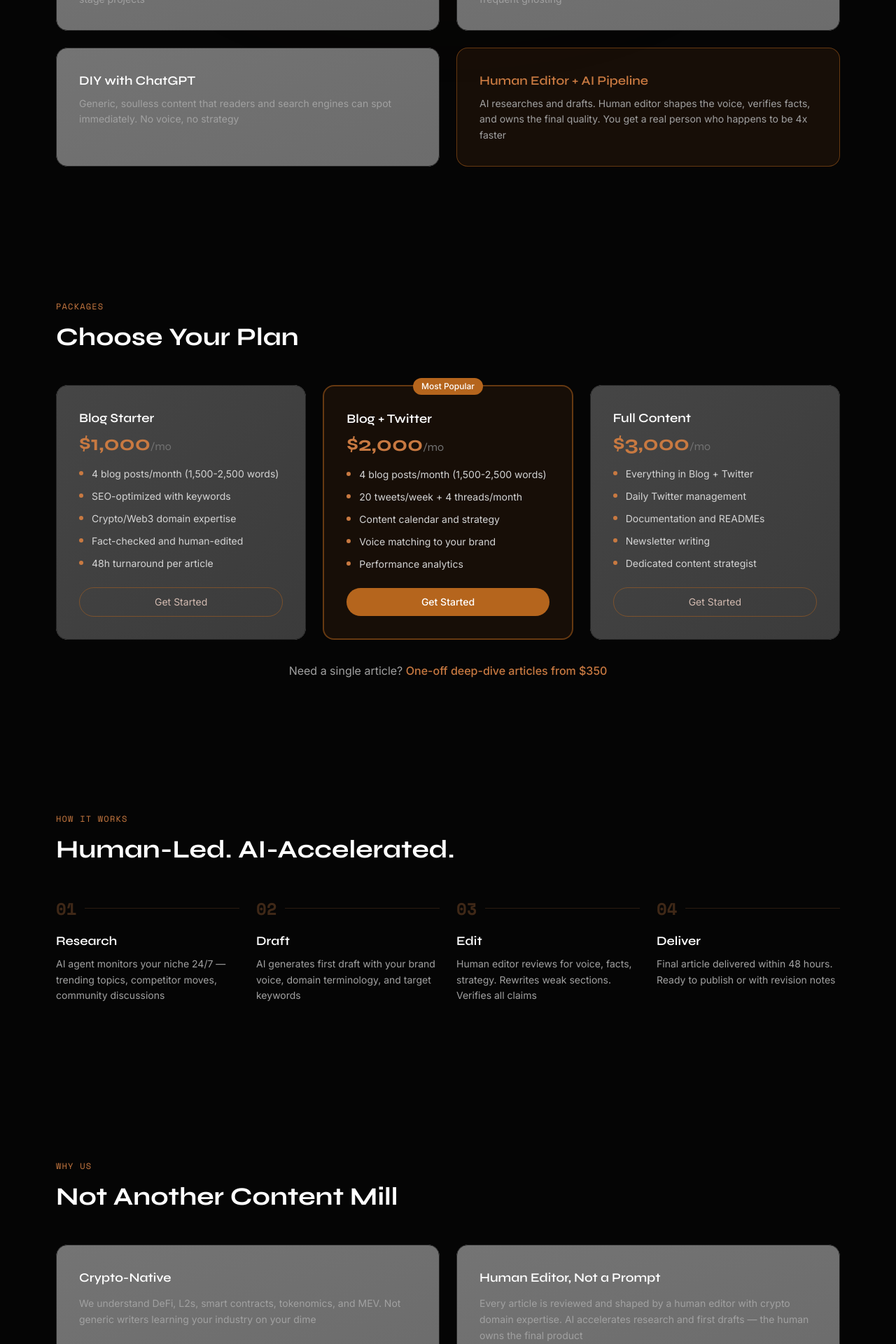
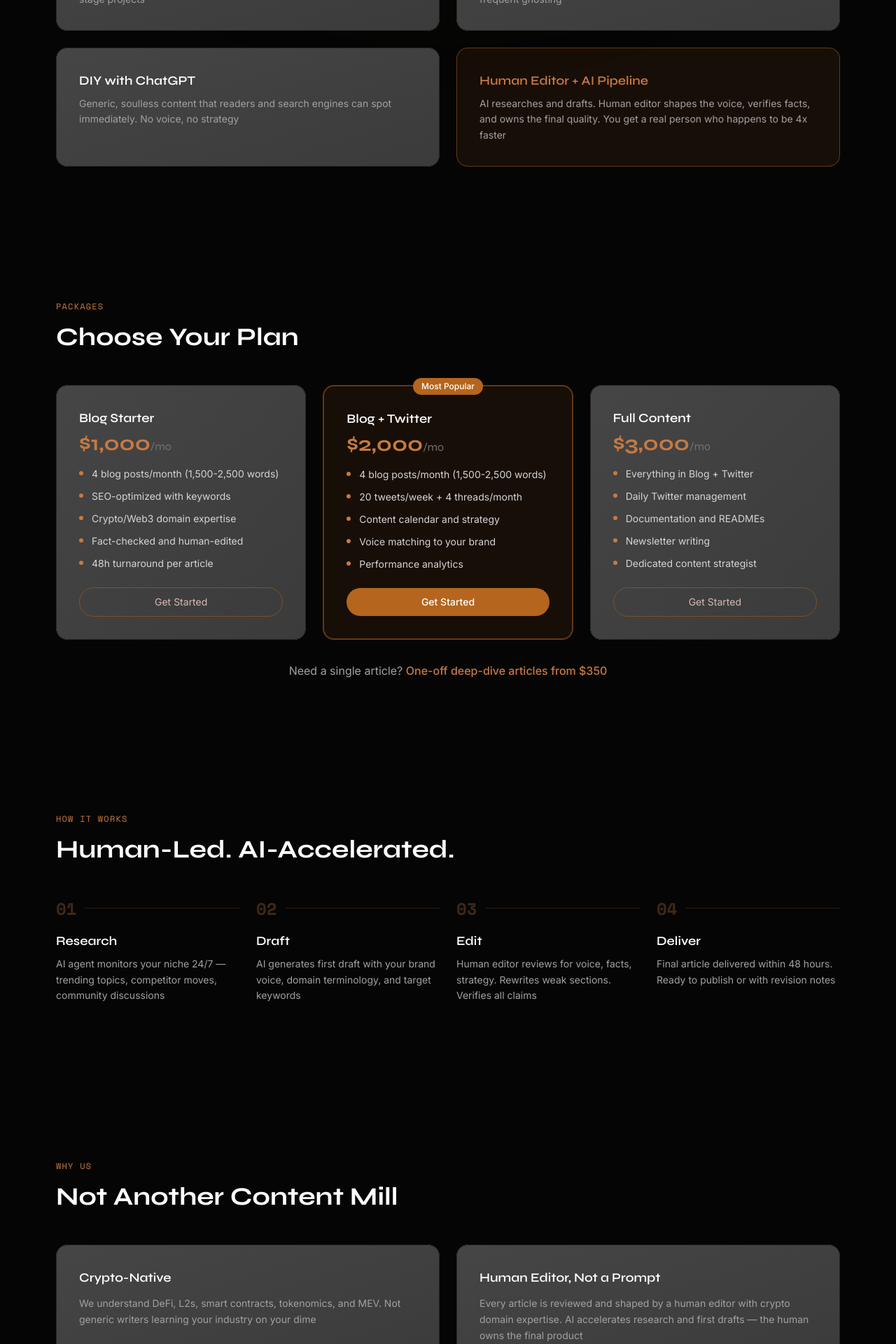
Before and after one commit to devacc8/VegaForge, a Next.js app: page /content-writing in a window 1280 px wide. Shown: the part 880-2800 px from the top of the page at 70% size. Built offline with nearby package versions, Linux system fonts and the light colour scheme.

Commit message:
fix: darken card backgrounds in dark mode for consistency

```diff
--- a/app/content-writing/page.tsx
+++ b/app/content-writing/page.tsx
@@ -107,7 +107,7 @@ export default function ContentWritingPage() {
                 highlight: true,
               },
             ].map((item) => (
-              <div key={item.title} className={`group relative border rounded-2xl p-6 md:p-8 transition-all duration-500 shadow-xs dark:shadow-none ${item.highlight ? 'bg-forge-600/5 dark:bg-forge-600/10 border-forge-500/50 dark:border-forge-600/50' : 'bg-white dark:bg-linear-to-br dark:from-neutral-900/60 dark:to-neutral-950/60 border-neutral-200 dark:border-neutral-800 hover:border-forge-500/50 dark:hover:border-forge-600/50'}`}>
+              <div key={item.title} className={`group relative border rounded-2xl p-6 md:p-8 transition-all duration-500 shadow-xs dark:shadow-none ${item.highlight ? 'bg-forge-600/5 dark:bg-forge-600/10 border-forge-500/50 dark:border-forge-600/50' : 'bg-white dark:bg-linear-to-br dark:from-neutral-900/80 dark:to-neutral-950/80 border-neutral-200 dark:border-neutral-800 hover:border-forge-500/50 dark:hover:border-forge-600/50'}`}>
                 <div className="relative z-10">
                   <h3 className={`font-display font-semibold text-lg mb-2 ${item.highlight ? 'text-forge-600 dark:text-forge-500' : 'text-neutral-900 dark:text-white'}`}>{item.title}</h3>
                   <p className="text-sm text-neutral-600 dark:text-neutral-400 leading-relaxed">{item.desc}</p>
@@ -297,7 +297,7 @@ export default function ContentWritingPage() {
                 desc: '4 articles/month is baseline, scalable to 8+. AI handles research and drafting. Human ensures every piece sounds like you, not like a robot',
               },
             ].map((feature) => (
-              <div key={feature.title} className="group relative bg-white dark:bg-linear-to-br dark:from-neutral-900/60 dark:to-neutral-950/60 border border-neutral-200 dark:border-neutral-800 hover:border-forge-500/50 dark:hover:border-forge-600/50 rounded-2xl p-6 md:p-8 transition-all duration-500 shadow-xs dark:shadow-none">
+              <div key={feature.title} className="group relative bg-white dark:bg-linear-to-br dark:from-neutral-900/80 dark:to-neutral-950/80 border border-neutral-200 dark:border-neutral-800 hover:border-forge-500/50 dark:hover:border-forge-600/50 rounded-2xl p-6 md:p-8 transition-all duration-500 shadow-xs dark:shadow-none">
                 <div className="absolute inset-0 bg-forge-500/5 dark:bg-forge-600/5 rounded-2xl opacity-0 group-hover:opacity-100 transition-opacity duration-500" />
                 <div className="relative z-10">
                   <h3 className="font-display font-semibold text-lg text-neutral-900 dark:text-white mb-3">{feature.title}</h3>
@@ -344,7 +344,7 @@ export default function ContentWritingPage() {
                 desc: 'Governance updates, research reports, community digests. Keep token holders informed and engaged',
               },
             ].map((item) => (
-              <div key={item.title} className="group relative bg-white dark:bg-linear-to-br dark:from-neutral-900/60 dark:to-neutral-950/60 border border-neutral-200 dark:border-neutral-800 hover:border-forge-500/50 dark:hover:border-forge-600/50 rounded-2xl p-6 transition-all duration-500 shadow-xs dark:shadow-none">
+              <div key={item.title} className="group relative bg-white dark:bg-linear-to-br dark:from-neutral-900/80 dark:to-neutral-950/80 border border-neutral-200 dark:border-neutral-800 hover:border-forge-500/50 dark:hover:border-forge-600/50 rounded-2xl p-6 transition-all duration-500 shadow-xs dark:shadow-none">
                 <div className="absolute inset-0 bg-forge-500/5 dark:bg-forge-600/5 rounded-2xl opacity-0 group-hover:opacity-100 transition-opacity duration-500" />
                 <div className="relative z-10">
                   <h3 className="font-display font-semibold text-lg text-neutral-900 dark:text-white mb-2">{item.title}</h3>
@@ -459,7 +459,7 @@ export default function ContentWritingPage() {
                 a: 'No long-term contracts. Monthly billing, cancel anytime. We recommend at least 2 months to see results from blog content and SEO.',
               },
             ].map((item) => (
-              <details key={item.q} className="group/faq bg-white dark:bg-linear-to-br dark:from-neutral-900/60 dark:to-neutral-950/60 border border-neutral-200 dark:border-neutral-800 hover:border-forge-500/50 dark:hover:border-forge-600/50 rounded-2xl shadow-xs dark:shadow-none transition-all duration-300">
+              <details key={item.q} className="group/faq bg-white dark:bg-linear-to-br dark:from-neutral-900/80 dark:to-neutral-950/80 border border-neutral-200 dark:border-neutral-800 hover:border-forge-500/50 dark:hover:border-forge-600/50 rounded-2xl shadow-xs dark:shadow-none transition-all duration-300">
                 <summary className="flex items-center justify-between p-6 md:p-8 cursor-pointer">
                   <h3 className="font-display font-semibold text-lg text-neutral-900 dark:text-white pr-4">{item.q}</h3>
                   <span className="faq-icon shrink-0 w-6 h-6 flex items-center justify-center text-forge-600 dark:text-forge-500 transition-transform duration-300">
```
